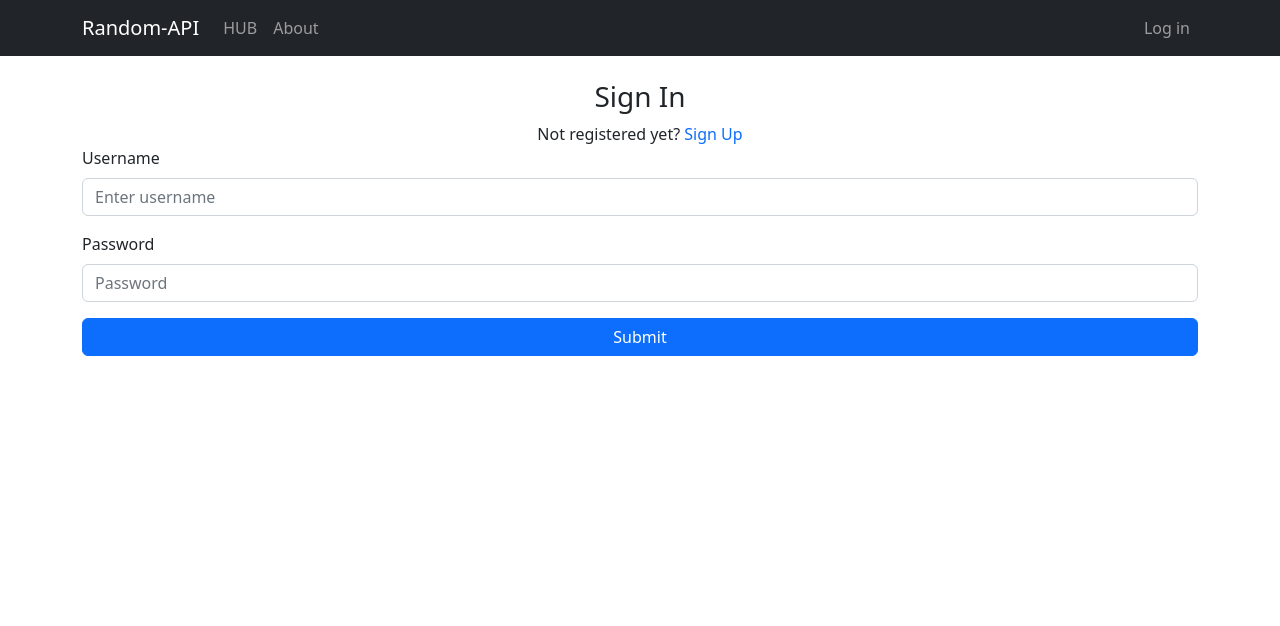
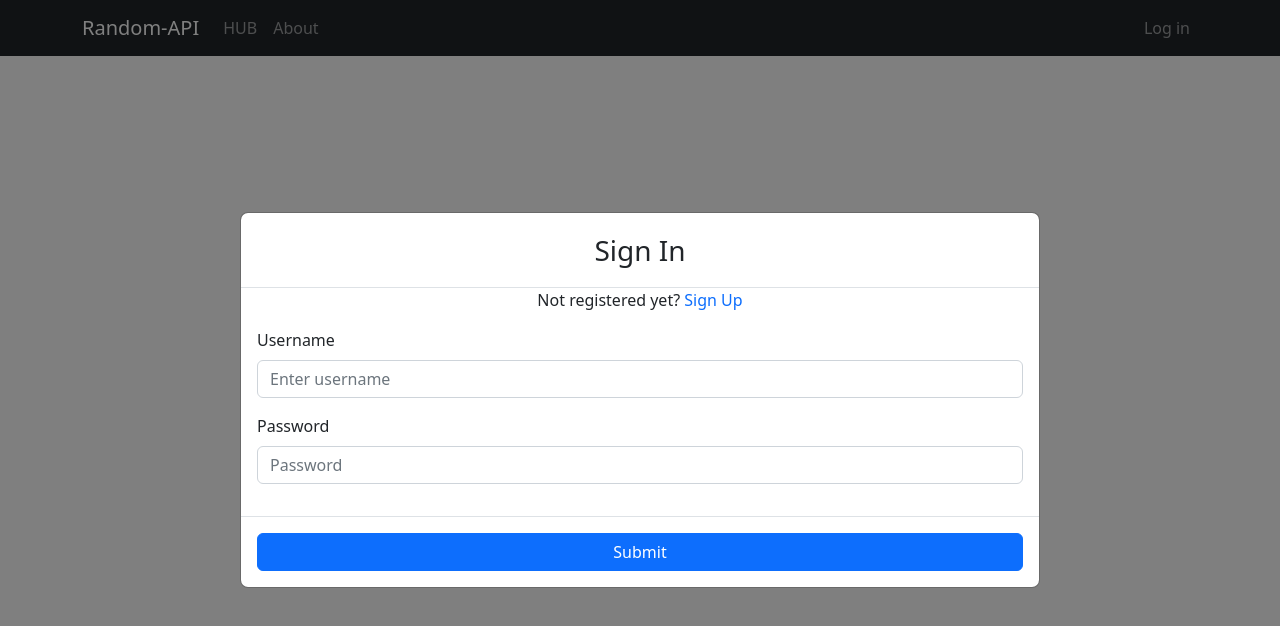
Before and after one commit to leolabdev/random_api, a React (Create React App) app: page / in a window 1280 px wide. Shown: the top 626 px of the page. Built offline with nearby package versions, Linux system fonts and the light colour scheme.

Commit message:
added modalpage for login/register

```diff
--- /dev/null
+++ b/src/components/Navbar/LoginRegisterComponents/LoginRegisterModal.jsx
@@ -0,0 +1,148 @@
+import React, {useState} from 'react';
+import Modal from "react-bootstrap/Modal";
+import Button from "react-bootstrap/Button";
+import Form from "react-bootstrap/Form";
+
+
+
+
+
+const LoginRegisterModal = (props) => {
+
+    let [authMode, setAuthMode] = useState("signin")
+
+    const changeAuthMode = () => {
+        setAuthMode(authMode === "signin" ? "signup" : "signin")
+    }
+
+    return (
+        <div>
+            {
+                authMode === "signin"
+                    ?
+                    <Modal
+                        {...props}
+                        size="lg"
+                        aria-labelledby="contained-modal-title-vcenter"
+                        centered
+                        backdrop="static"
+                    >
+                        <Modal.Header className='text-center'>
+                            {/*<Modal.Title   id="contained-modal-title-vcenter " >*/}
+                            {/*    */}
+                            {/*</Modal.Title>*/}
+                            <h3 className="modal-title w-100 ">Sign In</h3>
+                        </Modal.Header>
+                        <div className="text-center">
+                            Not registered yet?{" "}
+                            <span className="link-primary" onClick={changeAuthMode} style={{cursor:'pointer'}}>
+                            Sign Up
+                        </span>
+                        </div>
+                        <Modal.Body>
+                            <Form.Group className="mb-3" controlId="formBasicEmail">
+                                <Form.Label>Username</Form.Label>
+                                <Form.Control type="text" placeholder="Enter username" onChange={(event)=>{
+                                    event.preventDefault();
+                                    props.setUsernameLogin(event.target.value);
+                                }}/>
+                            </Form.Group>
+
+                            <Form.Group className="mb-3" controlId="formBasicPassword">
+                                <Form.Label>Password</Form.Label>
+                                <Form.Control type="password" placeholder="Password" onChange={(event)=>{
+                                    event.preventDefault();
+                                    props.setPasswordLogin(event.target.value);
+                                }}/>
+                            </Form.Group>
+                            <Form.Text className="text-muted">
+                                {props.statusLogin}
+                            </Form.Text>
+                            {/*<h4>Centered Modal</h4>*/}
+                            {/*<p>*/}
+                            {/*    Cras mattis consectetur purus sit amet fermentum. Cras justo odio,*/}
+                            {/*    dapibus ac facilisis in, egestas eget quam. Morbi leo risus, porta ac*/}
+                            {/*    consectetur ac, vestibulum at eros.*/}
+                            {/*</p>*/}
+
+                        </Modal.Body>
+                        <Modal.Footer style={{display:'block'}}>
+                            {/*<Button onClick={props.onHide}>Close</Button>*/}
+                            <div className='d-grid gap-2'>
+                                <Button variant="primary" type="submit"  onClick={props.loginUser}>
+                                    Submit
+                                </Button>
+                            </div>
+
+                        </Modal.Footer>
+                    </Modal>
+                    :
+                    <Modal
+                        {...props}
+                        size="lg"
+                        aria-labelledby="contained-modal-title-vcenter"
+                        centered
+                        backdrop="static"
+                    >
+                        <Modal.Header className='text-center'>
+                            {/*<Modal.Title   id="contained-modal-title-vcenter " >*/}
+                            {/*    */}
+                            {/*</Modal.Title>*/}
+                            <h3 className="modal-title w-100 ">Sign Up</h3>
+                        </Modal.Header>
+                        <div className="text-center">
+                            Already registered?{" "}
+                            <span className="link-primary" onClick={changeAuthMode} style={{cursor:'pointer'}}>
+                            Sign In
+                             </span>
+                        </div>
+                        <Modal.Body>
+                            <Form.Group className="mb-3" controlId="formBasicEmail">
+                                <Form.Label>Username</Form.Label>
+                                <Form.Control type="text" placeholder="Enter username" onChange={(event)=>{
+                                    event.preventDefault();
+                                    props.setUsernameRegister(event.target.value);
+                                }}/>
+                            </Form.Group>
+
+                            <Form.Group className="mb-3" controlId="formBasicPassword">
+                                <Form.Label>Password</Form.Label>
+                                <Form.Control type="password" placeholder="Password" onChange={(event)=>{
+                                    event.preventDefault();
+                                    props.setPasswordRegister(event.target.value);
+                                }}/>
+                            </Form.Group>
+                            <Form.Text className="text-muted">
+                                {props.statusRegister}
+                            </Form.Text>
+                            {/*<h4>Centered Modal</h4>*/}
+                            {/*<p>*/}
+                            {/*    Cras mattis consectetur purus sit amet fermentum. Cras justo odio,*/}
+                            {/*    dapibus ac facilisis in, egestas eget quam. Morbi leo risus, porta ac*/}
+                            {/*    consectetur ac, vestibulum at eros.*/}
+                            {/*</p>*/}
+
+                        </Modal.Body>
+                        <Modal.Footer style={{display:'block'}}>
+                            {/*<Button onClick={props.onHide}>Close</Button>*/}
+                            {/*<div className='d-grid gap-2'>*/}
+                            {/*    <Button variant="primary" type="submit"  onClick={props.loginUser}>*/}
+                            {/*        Submit*/}
+                            {/*    </Button>*/}
+                            {/*</div>*/}
+                            <div className='d-grid gap-2'>
+                                <Button id="registerButton" variant="primary" type="submit" onClick={props.registerUser}>
+                                    Submit
+                                </Button>
+                            </div>
+
+                        </Modal.Footer>
+                    </Modal>
+
+            }
+
+        </div>
+    );
+};
+
+export default LoginRegisterModal;
--- a/src/pages/LoginRegisterPage.jsx
+++ b/src/pages/LoginRegisterPage.jsx
@@ -1,6 +1,7 @@
 import Button from 'react-bootstrap/Button';
 import Form from 'react-bootstrap/Form';
 import {useState} from "react";
+import LoginRegisterModal from "../components/Navbar/LoginRegisterComponents/LoginRegisterModal";
 
 function LoginRegisterPage(props) {
     const [usernameLogin, setUsernameLogin] = useState('');
@@ -18,6 +19,8 @@ function LoginRegisterPage(props) {
     const changeAuthMode = () => {
         setAuthMode(authMode === "signin" ? "signup" : "signin")
     }
+
+    const [modalShow, setModalShow] = useState(true);
 
     const loginUser = async (event) => {
         event.preventDefault();
@@ -67,93 +70,112 @@ function LoginRegisterPage(props) {
     }
 
     return (
-        <div id="container">
-            <br/>
-            {
-                authMode === "signin"
-                    ?
-                    <Form centered>
-                        {/*<Form.Text  className="text-muted">*/}
-                        {/*    Sign In*/}
-                        {/*</Form.Text>*/}
-                        <h3 className="text-center">Sign In</h3>
+            <div>
+                <LoginRegisterModal
+                    show={modalShow}
+                    onHide={() => setModalShow(false)}
 
+                    setUsernameLogin={setUsernameLogin}
+                    setPasswordLogin={setPasswordLogin}
 
-                        <div className="text-center">
-                            Not registered yet?{" "}
-                            <span className="link-primary" onClick={changeAuthMode} style={{cursor:'pointer'}}>
-                            Sign Up
-                             </span>
-                        </div>
+                    setUsernameRegister={setUsernameRegister}
+                    setPasswordRegister={setPasswordRegister}
 
-                        <Form.Group className="mb-3" controlId="formBasicEmail">
-                            <Form.Label>Username</Form.Label>
-                            <Form.Control type="text" placeholder="Enter username" onChange={(event)=>{
-                                event.preventDefault();
-                                setUsernameLogin(event.target.value);
-                            }}/>
-                        </Form.Group>
+                    loginUser = {loginUser}
+                    registerUser={registerUser}
 
-                        <Form.Group className="mb-3" controlId="formBasicPassword">
-                            <Form.Label>Password</Form.Label>
-                            <Form.Control type="password" placeholder="Password" onChange={(event)=>{
-                                event.preventDefault();
-                                setPasswordLogin(event.target.value);
-                            }}/>
-                        </Form.Group>
-                        <div className='d-grid gap-2'>
-                            <Button variant="primary" type="submit"  onClick={loginUser}>
-                                Submit
-                            </Button>
-                        </div>
-                        <br/>
-                        <Form.Text className="text-muted">
-                            {statusLogin}
-                        </Form.Text>
-                    </Form>
-                    :
-                    <Form>
+                    statusLogin={statusLogin}
+                    statusRegister={statusRegister}
 
-                        <h3 className="text-center">Sign Up</h3>
-                        <div className="text-center">
-                            Already registered?{" "}
-                            <span className="link-primary" onClick={changeAuthMode} style={{cursor:'pointer'}}>
-                            Sign In
-                             </span>
-                        </div>
-                        <Form.Group className="mb-3" controlId="formBasicEmail">
-                            <Form.Label>Username</Form.Label>
-                            <Form.Control type="text" placeholder="Enter username" onChange={(event)=>{
-                                event.preventDefault();
-                                setUsernameRegister(event.target.value);
-                            }}/>
-                        </Form.Group>
-
-                        <Form.Group className="mb-3" controlId="formBasicPassword">
-                            <Form.Label>Password</Form.Label>
-                            <Form.Control type="password" placeholder="Password" onChange={(event)=>{
-                                event.preventDefault();
-                                setPasswordRegister(event.target.value);
-                            }}/>
-                        </Form.Group>
-
-                        <div className='d-grid gap-2'>
-                            <Button id="registerButton" variant="primary" type="submit" onClick={registerUser}>
-                                Submit
-                            </Button>
-                        </div>
-
-
-                        <br/>
-                        <Form.Text className="text-muted">
-                            {statusRegister}
-                        </Form.Text>
-                    </Form>
-            }
-            {/*<br/>*/}
-            {/*<div>OR</div>*/}
-            {/*<br/>*/}
-        </div>
+                />
+            </div>
+        // <div id="container">
+        //     <br/>
+        //     {
+        //         authMode === "signin"
+        //             ?
+        //             <Form centered>
+        //                 {/*<Form.Text  className="text-muted">*/}
+        //                 {/*    Sign In*/}
+        //                 {/*</Form.Text>*/}
+        //                 <h3 className="text-center">Sign In</h3>
+        //
+        //
+        //                 <div className="text-center">
+        //                     Not registered yet?{" "}
+        //                     <span className="link-primary" onClick={changeAuthMode} style={{cursor:'pointer'}}>
+        //                     Sign Up
+        //                      </span>
+        //                 </div>
+        //
+        //                 <Form.Group className="mb-3" controlId="formBasicEmail">
+        //                     <Form.Label>Username</Form.Label>
+        //                     <Form.Control type="text" placeholder="Enter username" onChange={(event)=>{
+        //                         event.preventDefault();
+        //                         setUsernameLogin(event.target.value);
+        //                     }}/>
+        //                 </Form.Group>
+        //
+        //                 <Form.Group className="mb-3" controlId="formBasicPassword">
+        //                     <Form.Label>Password</Form.Label>
+        //                     <Form.Control type="password" placeholder="Password" onChange={(event)=>{
+        //                         event.preventDefault();
+        //                         setPasswordLogin(event.target.value);
+        //                     }}/>
+        //                 </Form.Group>
+        //                 <div className='d-grid gap-2'>
+        //                     <Button variant="primary" type="submit"  onClick={loginUser}>
+        //                         Submit
+        //                     </Button>
+        //                 </div>
+        //                 <br/>
+        //                 <Form.Text className="text-muted">
+        //                     {statusLogin}
+        //                 </Form.Text>
+        //             </Form>
+        //             :
+        //             <Form>
+        //
+        //                 <h3 className="text-center">Sign Up</h3>
+        //                 <div className="text-center">
+        //                     Already registered?{" "}
+        //                     <span className="link-primary" onClick={changeAuthMode} style={{cursor:'pointer'}}>
+        //                     Sign In
+        //                      </span>
+        //                 </div>
+        //                 <Form.Group className="mb-3" controlId="formBasicEmail">
+        //                     <Form.Label>Username</Form.Label>
+        //                     <Form.Control type="text" placeholder="Enter username" onChange={(event)=>{
+        //                         event.preventDefault();
+        //                         setUsernameRegister(event.target.value);
+        //                     }}/>
+        //                 </Form.Group>
+        //
+        //                 <Form.Group className="mb-3" controlId="formBasicPassword">
+        //                     <Form.Label>Password</Form.Label>
+        //                     <Form.Control type="password" placeholder="Password" onChange={(event)=>{
+        //                         event.preventDefault();
+        //                         setPasswordRegister(event.target.value);
+        //                     }}/>
+        //                 </Form.Group>
+        //
+        //                 <div className='d-grid gap-2'>
+        //                     <Button id="registerButton" variant="primary" type="submit" onClick={registerUser}>
+        //                         Submit
+        //                     </Button>
+        //                 </div>
+        //
+        //
+        //                 <br/>
+        //                 <Form.Text className="text-muted">
+        //                     {statusRegister}
+        //                 </Form.Text>
+        //             </Form>
+        //     }
+        //     {/*<br/>*/}
+        //     {/*<div>OR</div>*/}
+        //     {/*<br/>*/}
+        // </div>
     );
 }
 
```
